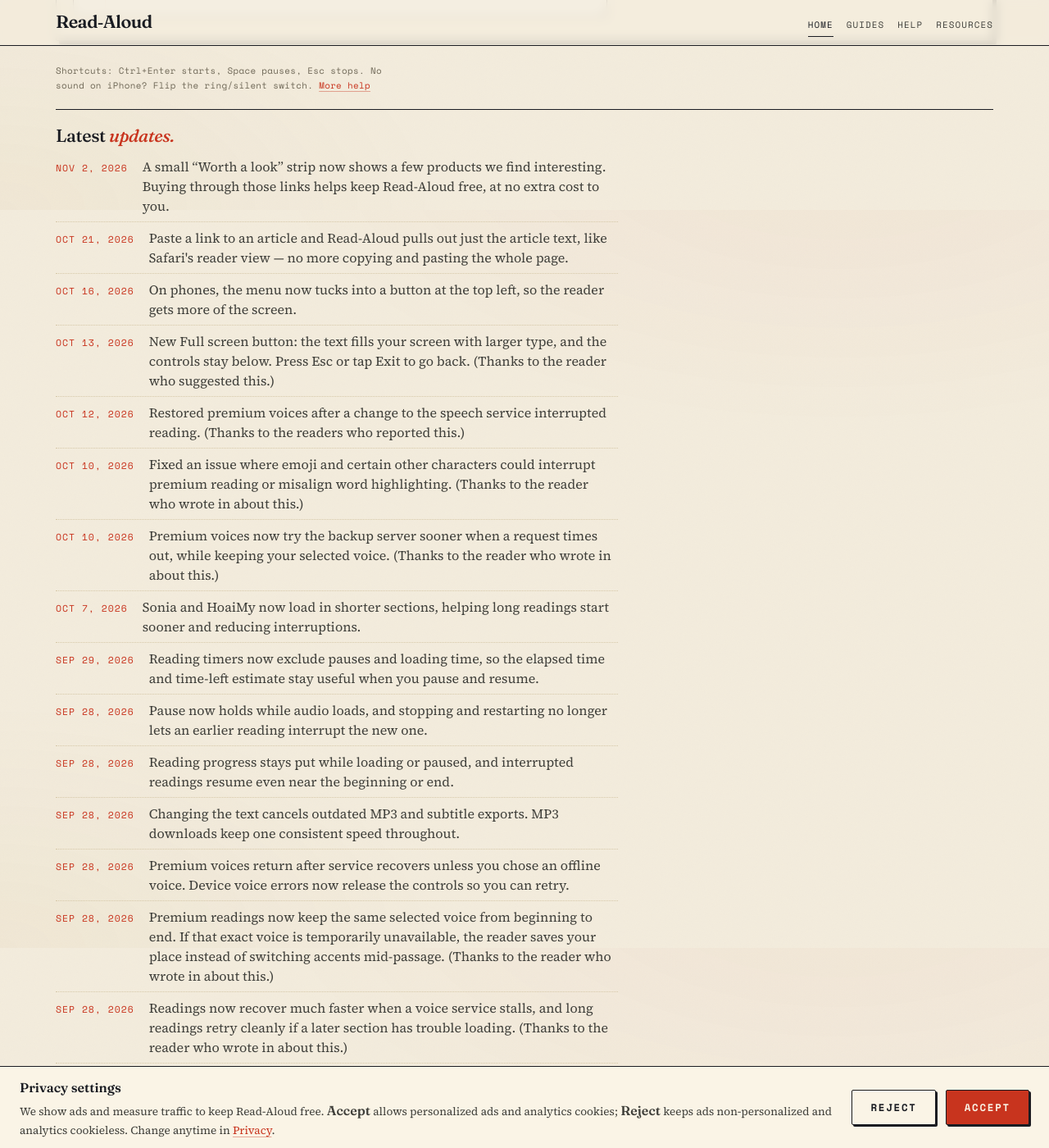
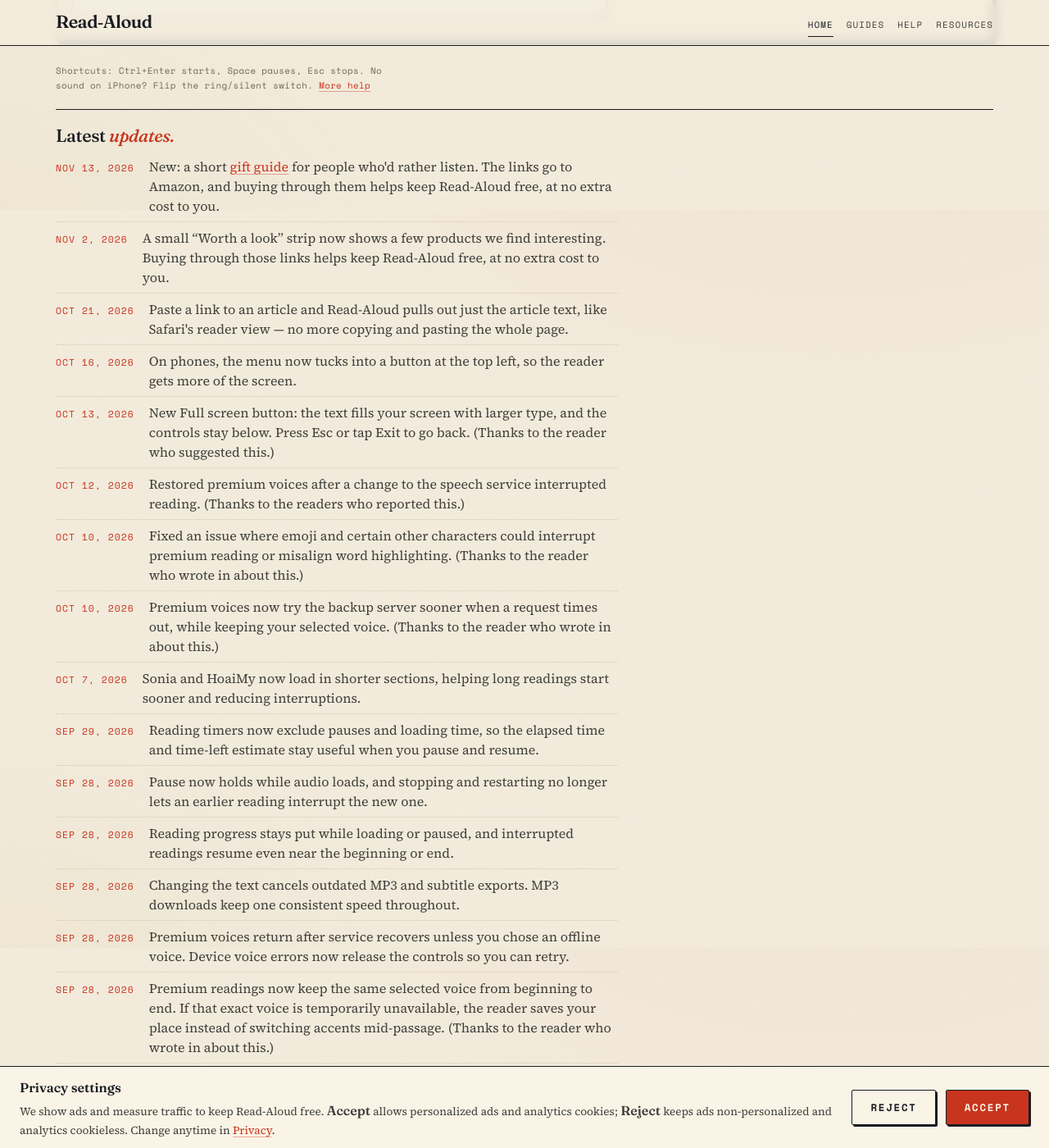
Before and after one commit to ndaly111/read-aloud, a Jekyll site: the page index.html, which Jekyll copies as it is, in a window 1280 px wide and 1400 px high, scrolled down 644 px. Shown: the whole window at 82% size. Built offline with Jekyll 4.4.1, drawn with Linux system fonts in a browser that asks for light colours.

Commit message:
Link the gift guide from the homepage picks strip and Latest updates
Co-Authored-By: Claude Fable 5.2 <noreply@anthropic.com>

```diff
--- a/index.html
+++ b/index.html
@@ -9,7 +9,7 @@
 <meta name="description" content="Free text-to-speech tool with premium neural voices. Paste text, pick a voice and speed, and listen instantly. Browser voices work offline; premium voices offer natural sound.">
 
 <!-- ——— Retro CSS ——— -->
-  <link rel="stylesheet" href="/styles.css?v=20261111b">
+  <link rel="stylesheet" href="/styles.css?v=20261113a">
   <script src="/nav-menu.js?v=20261016a" defer></script>
   <link rel="stylesheet" href="/donation-experiment.css?v=20261008a">
   <script src="/cookie-consent.js?v=20261007b" defer></script>
@@ -132,12 +132,17 @@
     <p class="picks-disclosure"></p>
   </div>
   <div class="picks-row"></div>
+  <p class="picks-more">Shopping for someone who loves to listen? <a href="/gifts-for-listeners.html">See our short gift guide.</a></p>
 </section>
 
 <!-- latest updates — newest first; add a new <li> at the top when something ships -->
 <section class="updates-strip" aria-labelledby="updates-heading">
   <h2 id="updates-heading" class="updates-heading">Latest <em>updates.</em></h2>
   <ul class="updates-list">
+    <li>
+      <span class="upd-date">Nov 13, 2026</span>
+      <span class="upd-text">New: a short <a href="/gifts-for-listeners.html">gift guide</a> for people who'd rather listen. The links go to Amazon, and buying through them helps keep Read-Aloud free, at no extra cost to you.</span>
+    </li>
     <li>
       <span class="upd-date">Nov 2, 2026</span>
       <span class="upd-text">A small &ldquo;Worth a look&rdquo; strip now shows a few products we find interesting. Buying through those links helps keep Read-Aloud free, at no extra cost to you.</span>
--- a/styles.css
+++ b/styles.css
@@ -1968,6 +1968,9 @@ body.focus-mode .controls { flex: none; }
   grid-template-columns: repeat(3, minmax(0, 1fr));
   gap: 12px;
 }
+/* One line under the cards pointing to the gift guide page. */
+.picks-more { margin: 12px 0 0; font-size: 0.95rem; color: var(--ink); }
+.picks-more a { color: var(--vermilion); font-weight: 600; }
 /* Cards are styled like a shopping ad on purpose: white panel, orange frame, product name,
    price when Amazon supplies one, and a See it on Amazon button. The whole card is one link. */
 .pick-card {
```
